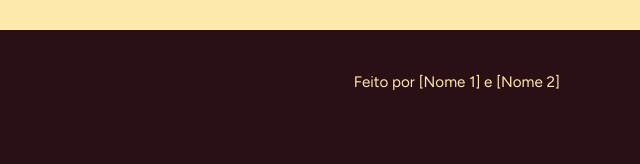
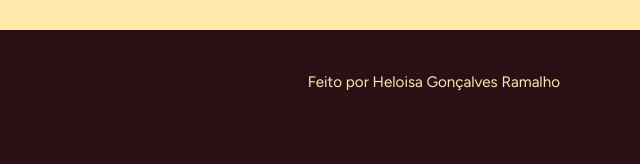
Before and after one commit to Loh28/site-de-ia, a plain HTML site: page ingressos.html in a window 1280 px wide. Shown: the part 3079-3243 px from the top of the page, 640-1280 px from the left. Drawn offline with Linux system fonts and the light colour scheme; files whose address does not match are found by name; a web font is replaced by a local one.

Commit message:
adicione nome das demais páginas

```diff
--- a/ingressos.html
+++ b/ingressos.html
@@ -118,7 +118,9 @@
   <footer class="rodape">
     <div class="wrap">
       <p><strong>Alvorada Gospel Festival</strong><br>&copy; 2026. Festival fictício criado para atividade de aula.</p>
-      <p>Feito por [Nome 1] e [Nome 2]</p>
+      <p>Feito por Heloisa Gonçalves Ramalho</p>
+
+
     </div>
   </footer>
 
```
Also changed, not shown: faq.html (+1 -1 lines), index.html (+1 -1 lines), informacoes.html (+1 -1 lines), 1 other file.
